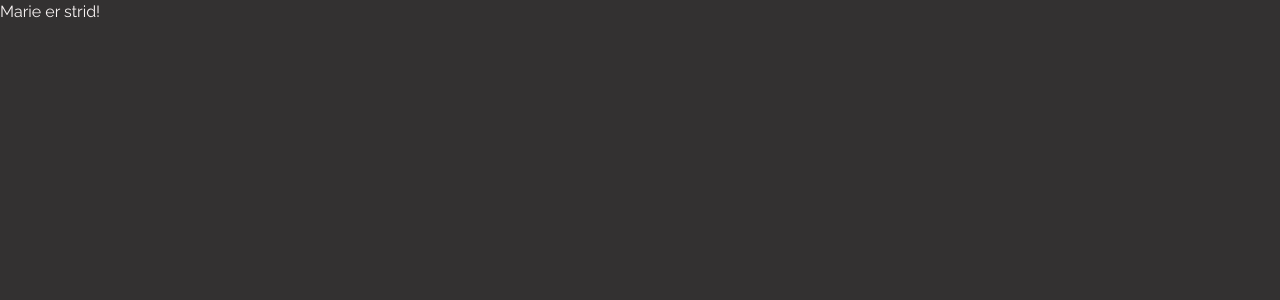
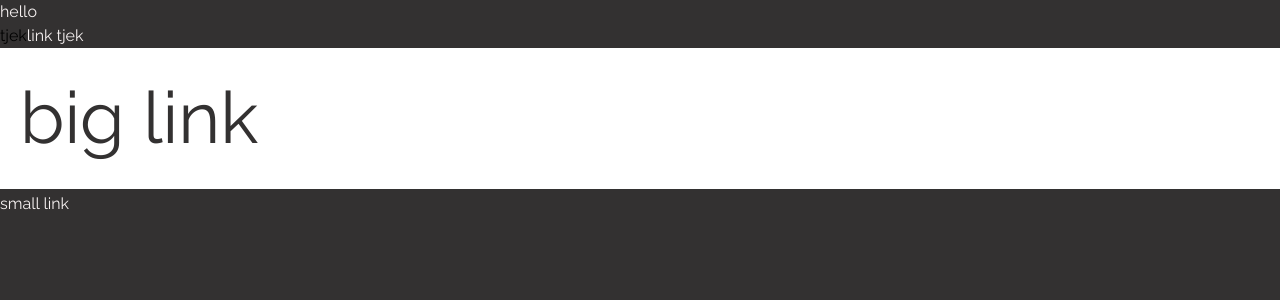
Before and after one commit to TheImpatientz/foofest_exam, a Next.js app: page / in a window 1280 px wide. Shown: the top 300 px of the page. Built offline with nearby package versions, Linux system fonts and the light colour scheme.

Commit message:
first commit, link done, tab not:-(

```diff
--- a/src/app/globals.css
+++ b/src/app/globals.css
@@ -41,3 +41,6 @@ p {
   font-size: 1rem;
   color: var(--secondary-color);
 }
+a {
+  color: var(--secondary-color);
+}
--- a/src/app/page.jsx
+++ b/src/app/page.jsx
@@ -1,7 +1,23 @@
+import Link from "@/components/Link";
+
 export default function Home() {
   return (
     <main>
-      <p>Marie er strid!</p>
+      <p>hello</p>
+      {/* button kan godt tabbes til*/}
+      <button>tjek</button>
+
+      {/* a kan IKKE tabbes til*/}
+      <a href="/" className="focus:text-orange-500" tabIndex={0}>
+        link tjek
+      </a>
+      {/* div kan godt tabbes til*/}
+      <div className="bg-white p-5" tabIndex={0}>
+        {/* Link kan IKKE tabbes til*/}
+        <Link text="big link" size="big" color="dark" href="/" />
+      </div>
+      {/* Link kan IKKE tabbes til*/}
+      <Link text="small link" size="small" href="/" />
     </main>
   );
 }
--- /dev/null
+++ b/src/components/Link.jsx
@@ -0,0 +1,17 @@
+//Module css importeret, men bliver kun benyttet hvis der eksisterer en "dark" prop
+//Dette er fordi alle links er som standard secondary-color, men med dark bliver det lavet om til primary-color i module css (til burger menu)
+import style from "@/components/Link.module.css";
+
+//Komponentet skal have en size og en href. size kan være enten "big" eller "small"
+export default function Link({ text, size, color, href }) {
+  const linkSize = size === "big" ? "md:text-7xl" : size === "small" ? "text-base" : "";
+  const deskBigSize = size === "big" ? "text-3xl" : "";
+
+  return (
+    <a href={href} className={` ${style.a} ${deskBigSize} ${linkSize} ${color === "dark" && style.burger_a}`}>
+      {text}
+    </a>
+  );
+}
+
+//hover:underline
--- /dev/null
+++ b/src/components/Link.module.css
@@ -0,0 +1,37 @@
+/* Animation af underline. Kode lært fra https://css-irl.info/animating-underlines/ (besøgt 30/11/23) */
+.a {
+  display: block;
+  position: relative;
+  /*overflow:hidden skjuler stregen før brugeren hover focus */
+  overflow: hidden;
+  width: fit-content;
+  /*padding top og buttom til at få nedhængende bogstaver (g) til ikke at blive cuttet af */
+  padding: 0.2em 0;
+}
+
+.a::after {
+  content: "";
+  position: absolute;
+  bottom: 0;
+  left: 0;
+  width: 100%;
+  height: 1px;
+  background-color: var(--secondary-color);
+  opacity: 1;
+  transform: translate3d(-100%, 0, 0);
+  transition: opacity 600ms, transform 600ms;
+}
+
+.a:hover::after,
+.a:focus::after {
+  opacity: 1;
+  transform: translate3d(0, 0, 0);
+}
+
+.burger_a {
+  color: var(--primary-color);
+}
+.burger_a::after {
+  height: 2px;
+  background-color: var(--primary-color);
+}
```
